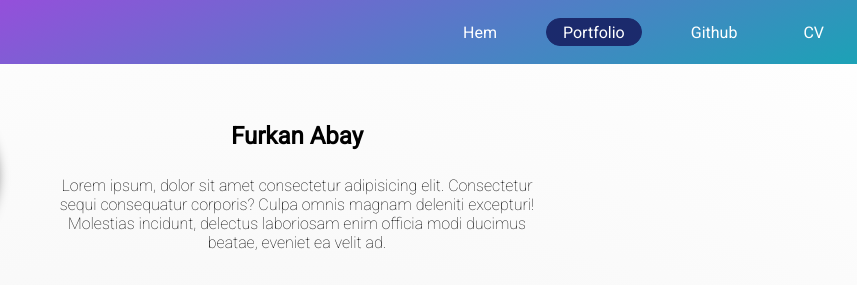
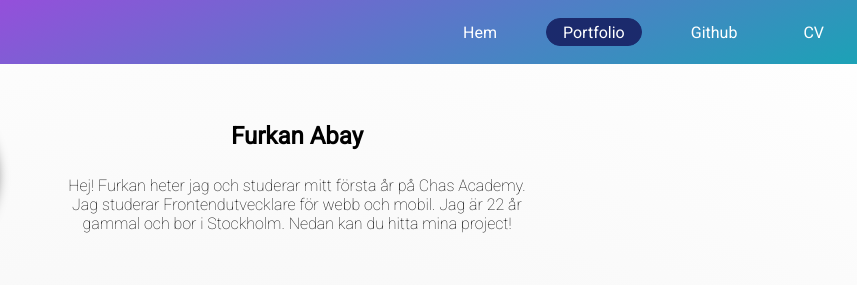
Before and after one commit to furre-dev/furreabay.github.io, a plain HTML site: page portfolio.html in a window 1280 px wide. Shown: the top 285 px of the page, 423-1280 px from the left. Drawn offline with Linux system fonts and the light colour scheme; no server answers; a script that the page names is missing.

Commit message:
replaced lorem ipsum

```diff
--- a/portfolio.html
+++ b/portfolio.html
@@ -48,9 +48,9 @@
             <header class="main-header">
                 <img class="profile-img" src="sources/images/f10.jpeg" alt="image of guy">
                 <h2>Furkan Abay</h2>
-                <p>Lorem ipsum, dolor sit amet consectetur adipisicing elit. Consectetur sequi consequatur corporis?
-                    Culpa omnis magnam deleniti excepturi! Molestias incidunt, delectus laboriosam enim officia modi
-                    ducimus beatae, eveniet ea velit ad. </p>
+                <p>Hej! Furkan heter jag och studerar mitt första år på Chas Academy. Jag studerar
+                    Frontendutvecklare för webb och mobil. Jag är 22 år gammal och bor i Stockholm.
+                    Nedan kan du hitta mina project! </p>
             </header>
             <section class="skills-container">
                 <ul class="skills">
```
